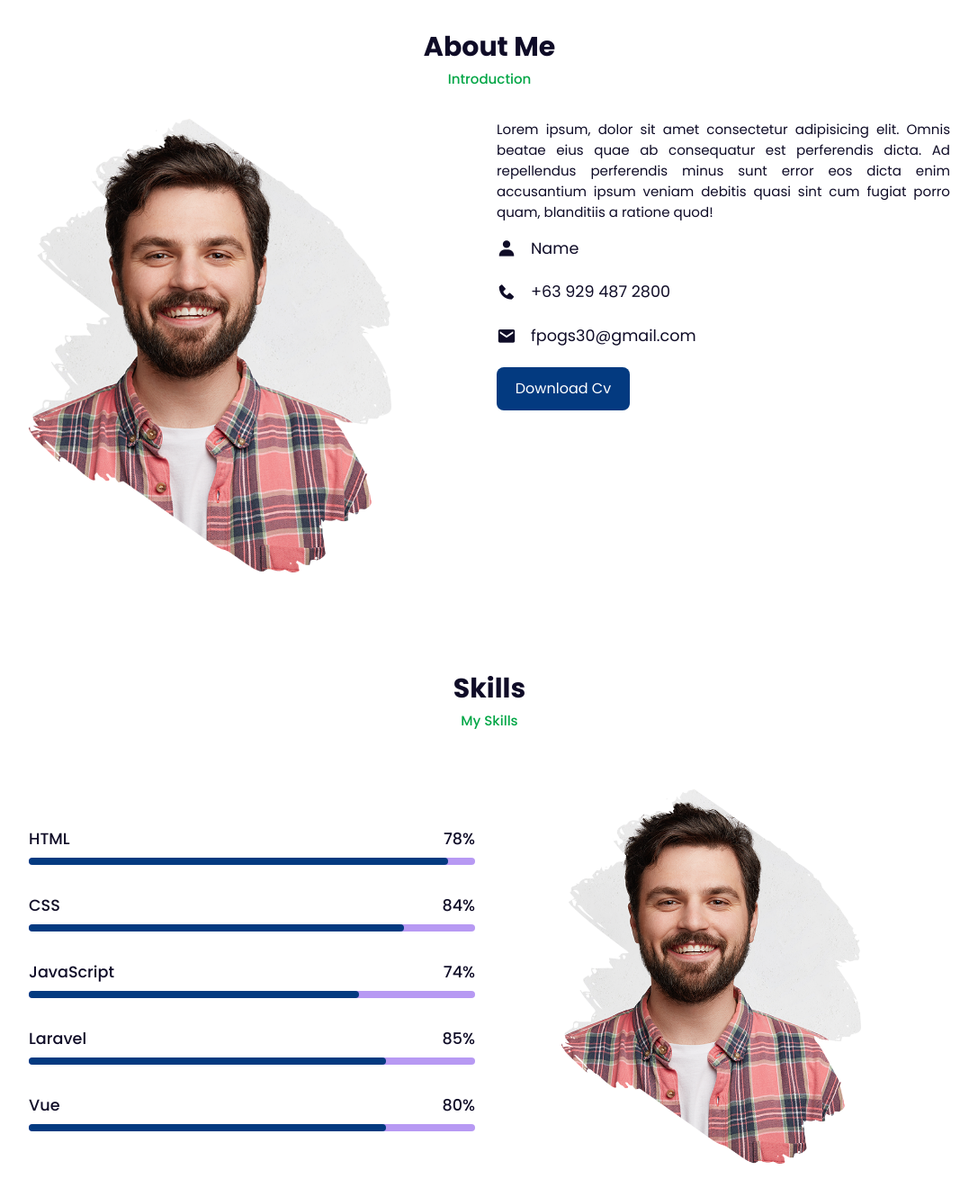
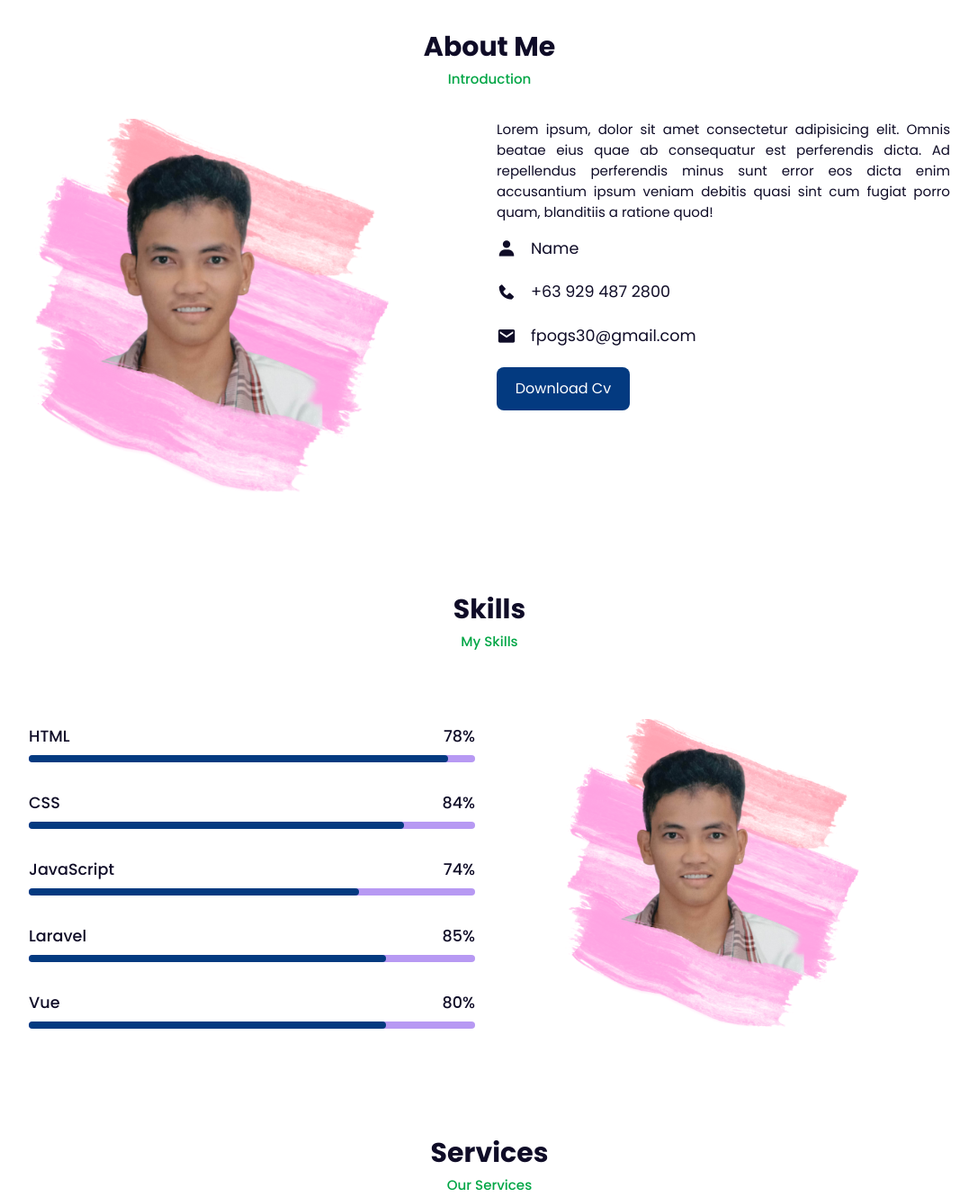
Before and after one commit to DFkhin/DFkhin.github.io, a plain HTML site: page index.html in a window 1280 px wide. Shown: the part 820-2150 px from the top of the page at 90% size, without its empty margins (96-1183 px from the left). Drawn offline with nearby package versions, Linux system fonts and the light colour scheme.

Commit message:
change image

```diff
--- a/index.html
+++ b/index.html
@@ -56,7 +56,7 @@
 
     <div class="about-container">
         <div class="about-img">
-            <img src="main.png" alt="">
+            <img src="2.png" alt="">
         </div>
         <div class="about-text">
             <p>Lorem ipsum, dolor sit amet consectetur adipisicing elit. Omnis beatae eius quae ab consequatur est
@@ -130,7 +130,7 @@
             </div>
         </div>
         <div class="skills-img">
-            <img src="main.png" alt="Skill">
+            <img src="2.png" alt="Skill">
         </div>
     </div>
 </section>
```
